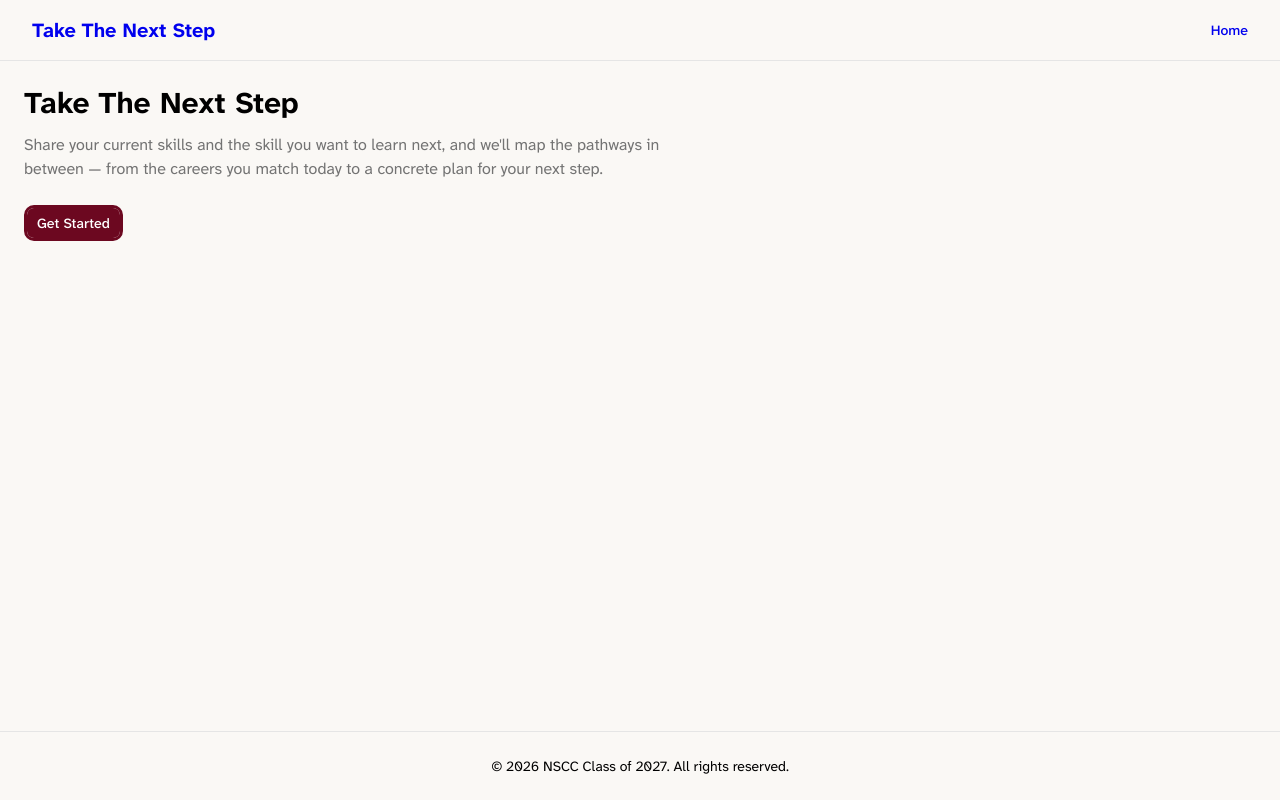
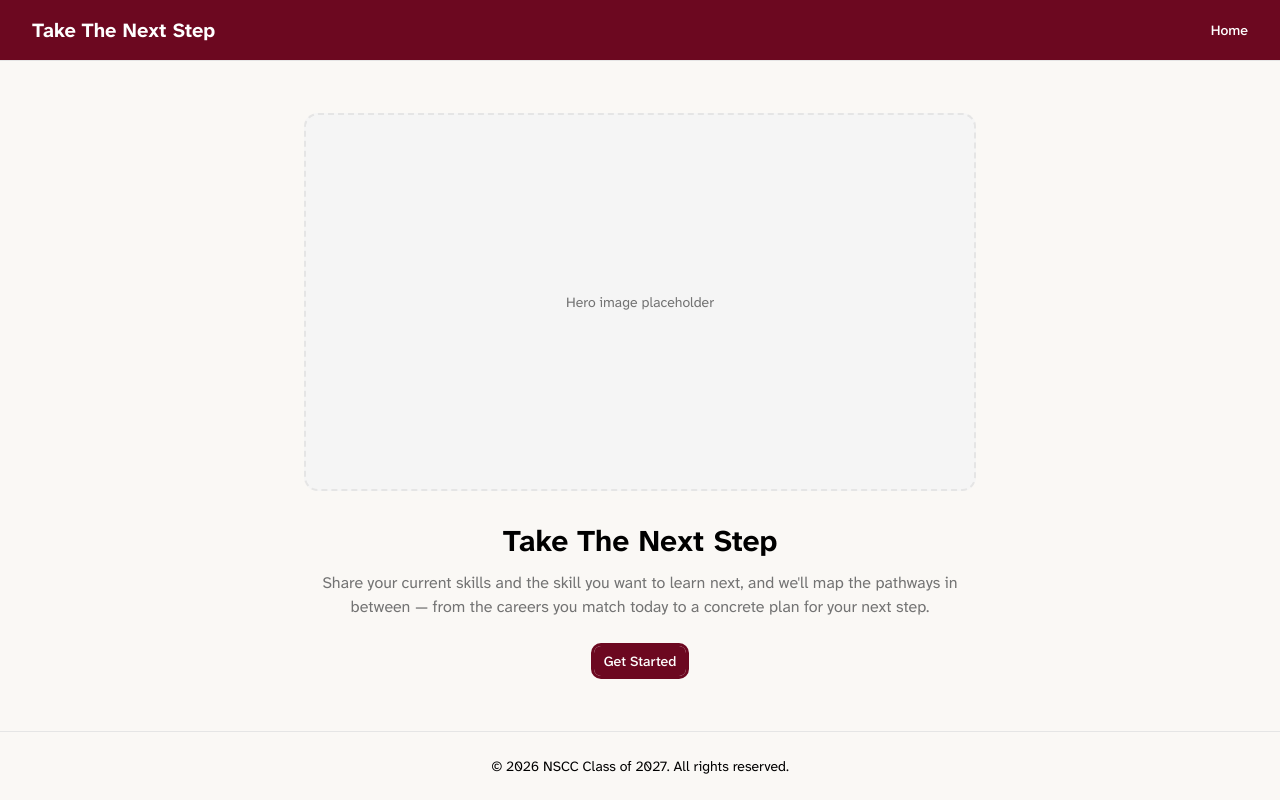
Before and after one commit to jaynaugler/ttns, a Next.js app: page / in a window 1280 px wide. Built offline with nearby package versions, Linux system fonts and the light colour scheme.

Commit message:
Theming fix, placeholder hero image

```diff
--- a/src/app/page.tsx
+++ b/src/app/page.tsx
@@ -6,7 +6,14 @@ import { Button } from "@/components/ui/button";
 // content lives on the step pages, not here.
 export default function LandingPage() {
   return (
-    <div className="max-w-2xl">
+    <div className="mx-auto flex min-h-full max-w-2xl flex-col items-center justify-center text-center">
+      {/* Hero art goes here — swap this block for a next/image when we have it */}
+      <div
+        aria-hidden="true"
+        className="mb-8 flex aspect-video w-full items-center justify-center rounded-xl border-2 border-dashed border-border bg-muted text-sm text-muted-foreground"
+      >
+        Hero image placeholder
+      </div>
       <h1 className="text-3xl font-bold">Take The Next Step</h1>
       <p className="text-muted-foreground mt-3">
         Share your current skills and the skill you want to learn next, and
--- a/src/components/header.tsx
+++ b/src/components/header.tsx
@@ -25,14 +25,14 @@ export function Header() {
   const isLanding = usePathname() === "/";
 
   return (
-    <header className="border-b px-4 md:px-8 py-4">
+    <header className="border-b bg-primary px-4 md:px-8 py-4 text-primary-foreground">
       <div className="max-w-7xl mx-auto flex items-center justify-between">
         <div className="font-bold text-xl">
-          <Link href="/" className="hover:no-underline">Take The Next Step</Link>
+          <Link href="/" className="text-primary-foreground hover:no-underline">Take The Next Step</Link>
         </div>
         <nav aria-label="Primary" className="hidden md:block">
           <ul className="flex gap-6 text-sm font-medium">
-            <li><Link href="/">Home</Link></li>
+            <li><Link href="/" className="text-primary-foreground">Home</Link></li>
           </ul>
         </nav>
         <Sheet open={open} onOpenChange={setOpen}>
```
